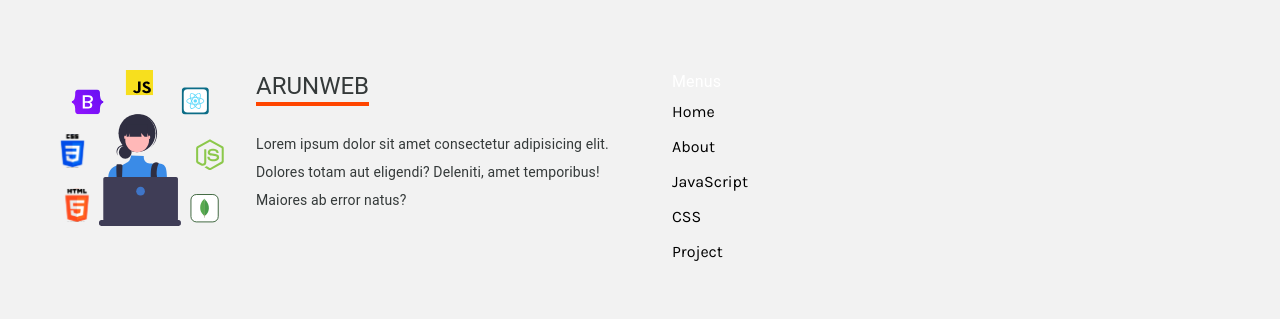
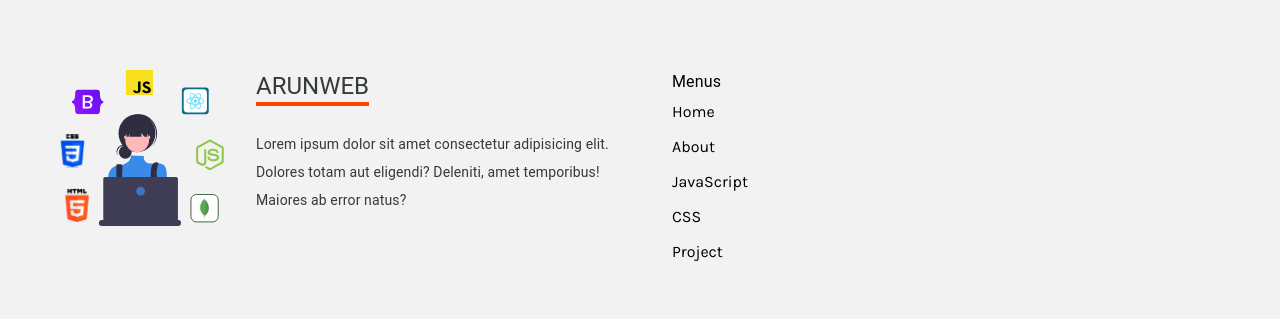
Before and after one commit to arunwebindia/web-profile, a React (Create React App) app: page / in a window 1280 px wide. Shown: the part 2512-2831 px from the top of the page. Built offline with nearby package versions, Linux system fonts and the light colour scheme.

Commit message:
footerui

```diff
--- a/src/footer/Footer.jsx
+++ b/src/footer/Footer.jsx
@@ -22,7 +22,7 @@ export default function Footer() {
             </Box>
           </Grid>
           <Grid item sm={3}>
-            <Box sx={{color:'#fff'}} className="footer-menu">
+            <Box className="footer-menu">
               <Typography paddingLeft={2}>Menus</Typography>
               <ul >
                     <ListItemButton>
```
